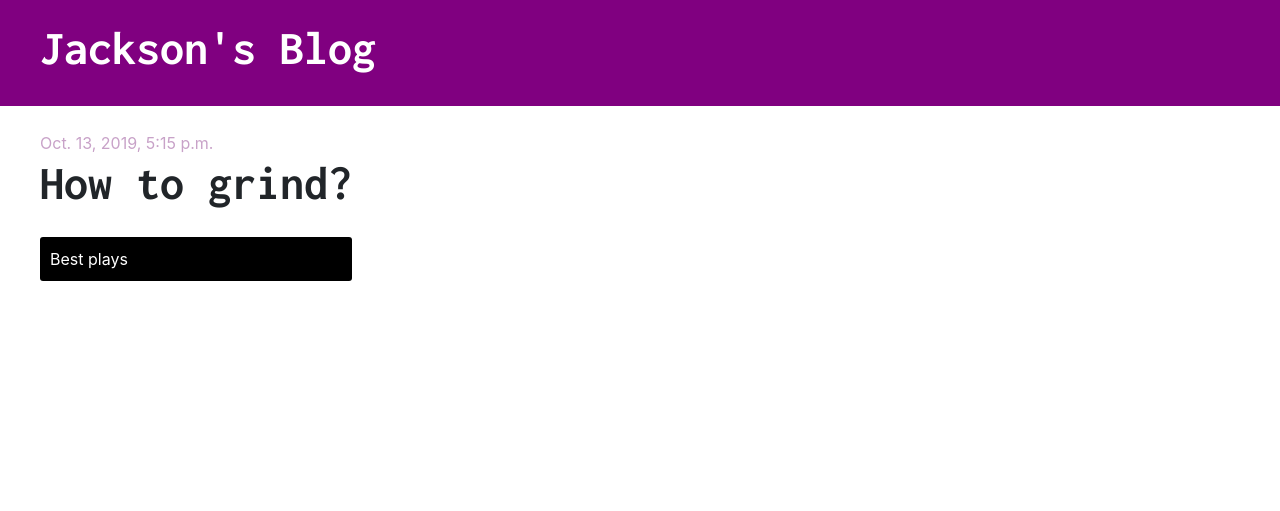
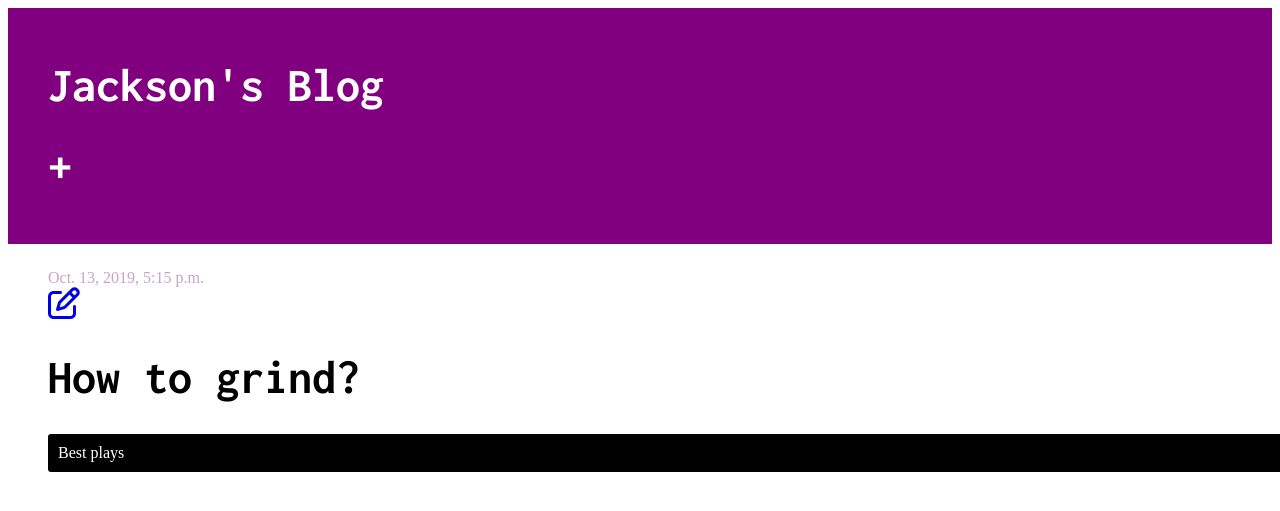
Before and after one commit to action2jackson/django_blog, a Django app: page /post/1/ in a window 1280 px wide. Shown: the top 511 px of the page. Run offline with Django 3.2, Linux system fonts and the light colour scheme; data comes from the database, SQL or seed files in the repository; some libraries are stand-ins or nearby versions.

Commit message:
Add edit blog post feature from front end

```diff
--- a/blog/static/css/blog.css
+++ b/blog/static/css/blog.css
@@ -2,6 +2,7 @@
     background-color: purple;
     margin-top: 0;
     padding: 20px 20px 20px 40px;
+    white-space: nowrap;
 }
 
 .page-header h1 a{
@@ -9,6 +10,7 @@
     text-decoration: none;
     color: white;
     font-size: 36pt;
+    display: inline-block;
 }
 
 .content {
@@ -51,8 +53,6 @@ h1, h2, h3, h4 {
     width: 100%;
 }
 
-
-
 .post-form-blog .btn-primary {
     float: right;
 }
--- a/blog/templates/blog/base.html
+++ b/blog/templates/blog/base.html
@@ -4,15 +4,16 @@
 <head>
     <meta charset="UTF-8">
     <link href="https://fonts.googleapis.com/css?family=Inconsolata:400,700&display=swap" rel="stylesheet">
-    <link rel="stylesheet" href="https://stackpath.bootstrapcdn.com/bootstrap/4.3.1/css/bootstrap.min.css">
     <link rel="stylesheet" href="{% static 'css/blog.css' %}">
+    <script src="https://kit.fontawesome.com/38b200e1c8.js" crossorigin="anonymous"></script>
 </head>
 <body>
 
 <!-- Bootstrap creates nice header -->
 <div class="page-header">
     <!-- / takes you home OR {% url "post_list" %} to go back to main page -->
-    <h1><a class="title" href="{% url 'post_list' %}">Jackson's Blog</a></h1>
+        <h1><a class="title" href="{% url 'post_list' %}">Jackson's Blog</a></h1>
+        <h1><a class="add-blog-post" href="{% url 'post_new' %}">&#43;</a></h1>
 </div>
 
 <!-- Bootstrap creates a container, row and column -->
--- a/blog/templates/blog/post_detail.html
+++ b/blog/templates/blog/post_detail.html
@@ -10,6 +10,9 @@
             </div>
         {% endif %}
 
+        <a href="{% url 'post_edit' pk=post.pk %}"><i class="far fa-edit fa-2x"></i></a>
+
+
         <h1>{{ post.title }}</h1>
         <p class="text">{{ post.text|linebreaksbr }}</p>
     </div>
--- a/blog/urls.py
+++ b/blog/urls.py
@@ -14,4 +14,6 @@ urlpatterns = [
     # 2.2.2.2. plug it into urls to find it in views
     # 127.0.0.1:8000/post/new = local
     path('post/new/', views.post_new, name='post_new'),
+
+    path('post/<int:pk>/edit/', views.post_edit, name='post_edit')
 ]
--- a/blog/views.py
+++ b/blog/views.py
@@ -20,7 +20,7 @@ def post_detail(request, pk):
 
 # 1.1.1.1. define it in views to render the html
 def post_new(request):
-    # GET request doesnt allow you to submit forms!
+    # GET request doesnt allow you to submit forms! /// POST == EX: changing something (text)
     if request.method == 'POST':
         # requesting form from forms.py (title and text)
         form = PostForm(request.POST)
@@ -40,3 +40,22 @@ def post_new(request):
         # a new stuff_for_frontend except with the form
         stuff_for_frontend = {'form': form}
     return render(request, 'blog/post_edit.html', stuff_for_frontend)
+
+# pk is so whatever blog is clicked on for edit can be found
+# post_edit is very similiar to post_edit except the form is being edited instead of created
+def post_edit(request, pk):
+    post = get_object_or_404(Post,pk=pk)
+    if request.method == 'POST':
+        # instead of creating a new form its just updating an already existing one
+        form = PostForm(request.POST, instance=post)
+        if form.is_valid():
+            post = form.save(commit=False)
+            post.author = request.user
+            post.published_date = timezone.now()
+            post.save()
+            # once save is hit on updates it redirects user to detail html page
+            return redirect('post_detail', pk=post.pk)
+    else:
+        form = PostForm(instance=post)
+        stuff_for_frontend = {'form': form}
+    return render(request, 'blog/post_edit.html', stuff_for_frontend)
```
Also changed, not shown: 1 other file.
